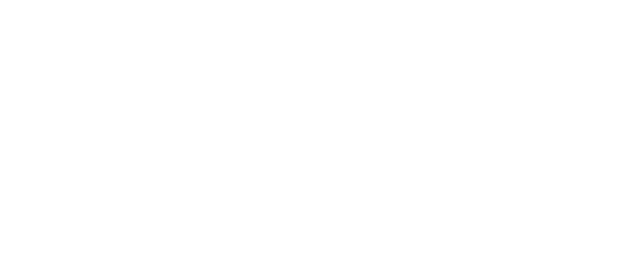
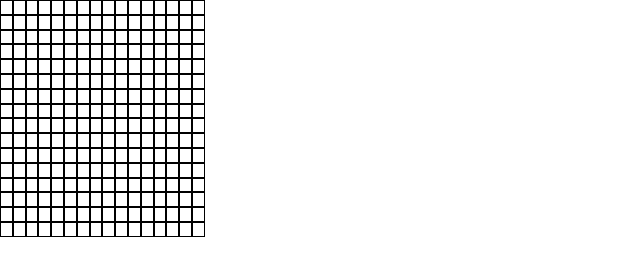
Before and after one commit to ayushacharya2010/etch-a-sketch, a plain HTML site: page index.html in a window 1280 px wide. Shown: the whole page, without its empty margins (0-640 px from the left). Drawn offline with Linux system fonts and the light colour scheme.

Commit message:
Make 16x16 grid using javascript and css code

```diff
--- a/index.html
+++ b/index.html
@@ -8,6 +8,6 @@
     <link rel="stylesheet" href="styles.css">
 </head>
 <body>
-
+    <div id="container"></div>
 </body>
 </html>
--- a/javascript.js
+++ b/javascript.js
@@ -0,0 +1,23 @@
+document.addEventListener("DOMContentLoaded", () => {
+    const container = document.getElementById("container");
+    let keepGoing = true;
+    let i = 0;
+
+    let row; // Declare row outside the loop to maintain scope
+
+    do {
+        if (i % 17 === 0) {
+            row = document.createElement("div");
+            row.classList.add("row");
+            container.appendChild(row);
+        } else {
+            const column = document.createElement("div");
+            column.classList.add("column");
+            row.appendChild(column);
+        }
+        i++;
+        if (i > 272) {
+            keepGoing = false;
+        }
+    } while (keepGoing);
+});
--- a/styles.css
+++ b/styles.css
@@ -0,0 +1,26 @@
+* {
+    box-sizing: border-box;
+    padding: 0px;
+    margin: 0px;
+    border: 0px;
+}
+
+.row {
+    display: flex;
+    flex-direction: row;
+    width: 100%;
+}
+
+.column {
+    width: 1%;
+    padding-top: 1%; /* This makes the div a square */
+    border: 1px solid black; /* Added a border for better visibility */
+}
+
+#container {
+    display: flex;
+    flex-wrap: wrap;
+    flex-direction: row;
+    width: 100vw; /* Full viewport width */
+    height: auto; /* Full viewport height */
+}
```
